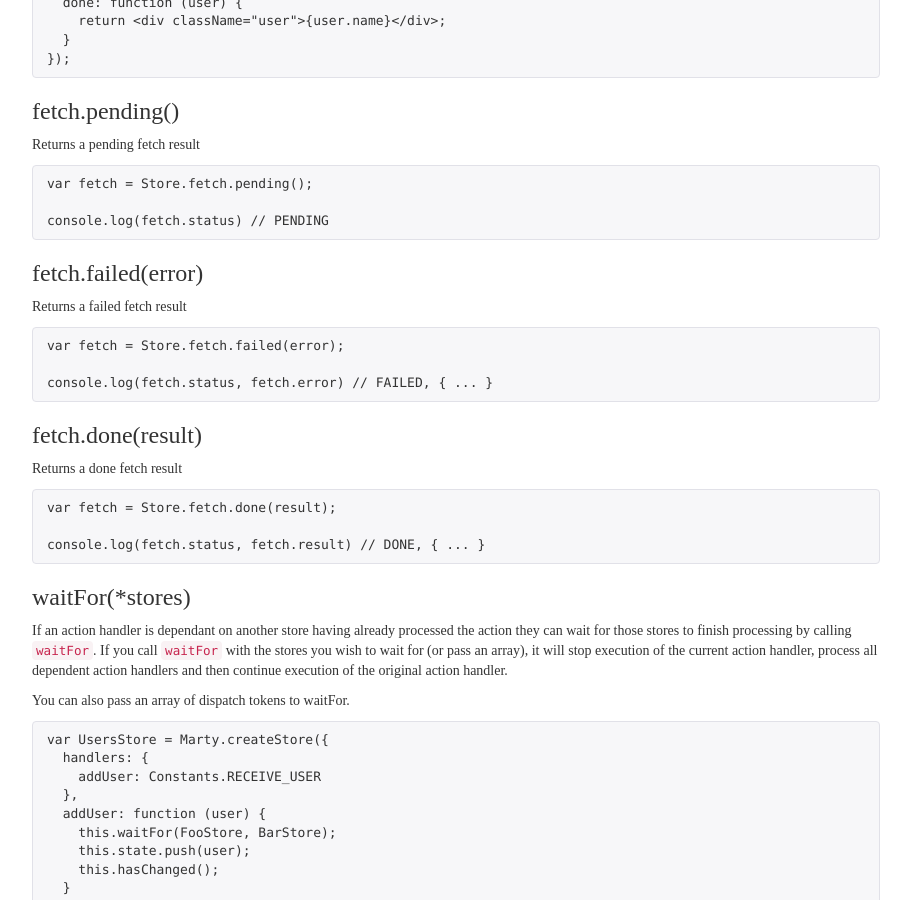
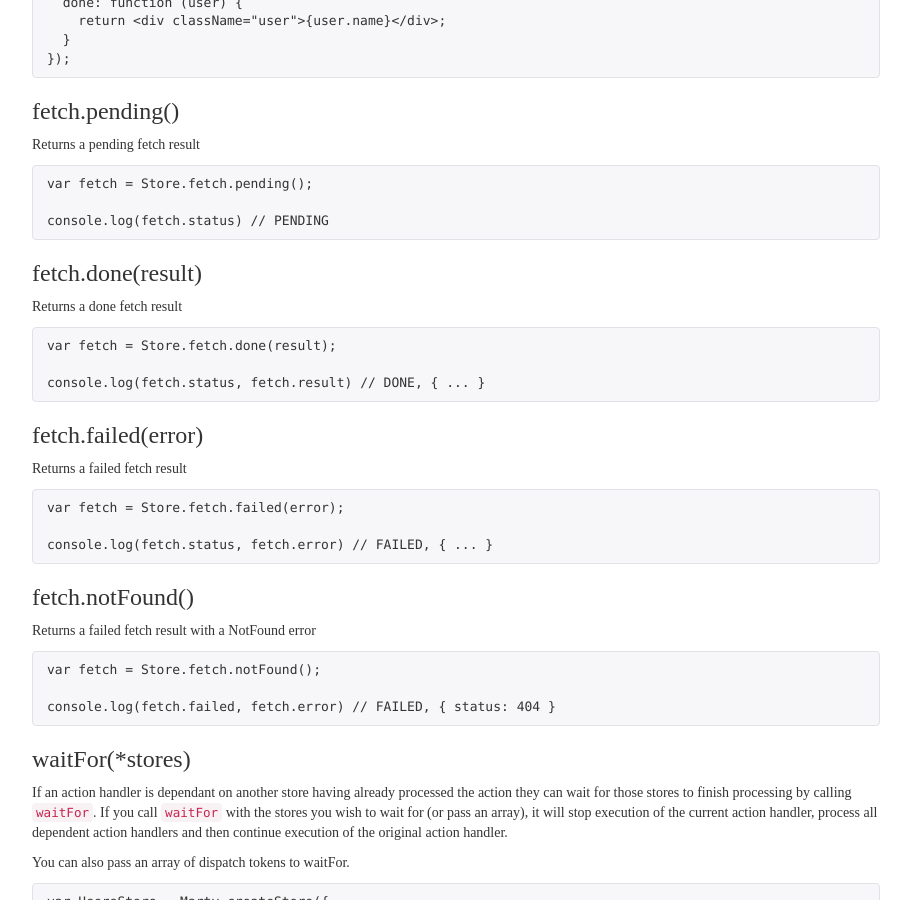
Before and after one commit to alsuper114/marty, a Jekyll site: the page built from docs/docs/stores.md, in a window 1280 px wide and 900 px high, scrolled down 5852 px. Shown: the whole window, without its empty margins (38-949 px from the left). Built offline with Jekyll 4.4.1, drawn with Linux system fonts in a browser that asks for light colours; nearby versions of some CDN libraries; Markdown is read by kramdown in place of the engine named in the settings.

Commit message:
updating fetch.notFound() docs

```diff
--- a/docs/docs/stores.md
+++ b/docs/docs/stores.md
@@ -355,6 +355,16 @@ var fetch = Store.fetch.pending();
 console.log(fetch.status) // PENDING
 {% endhighlight %}
 
+<h3 id="fetch_done">fetch.done(result)</h3>
+
+Returns a done fetch result
+
+{% highlight js %}
+var fetch = Store.fetch.done(result);
+
+console.log(fetch.status, fetch.result) // DONE, { ... }
+{% endhighlight %}
+
 <h3 id="fetch_failed">fetch.failed(error)</h3>
 
 Returns a failed fetch result
@@ -365,14 +375,14 @@ var fetch = Store.fetch.failed(error);
 console.log(fetch.status, fetch.error) // FAILED, { ... }
 {% endhighlight %}
 
-<h3 id="fetch_done">fetch.done(result)</h3>
+<h3 id="fetch_notFound">fetch.notFound()</h3>
 
-Returns a done fetch result
+Returns a failed fetch result with a NotFound error
 
 {% highlight js %}
-var fetch = Store.fetch.done(result);
+var fetch = Store.fetch.notFound();
 
-console.log(fetch.status, fetch.result) // DONE, { ... }
+console.log(fetch.failed, fetch.error) // FAILED, { status: 404 }
 {% endhighlight %}
 
 <h3 id="waitFor">waitFor(*stores)</h3>
```
